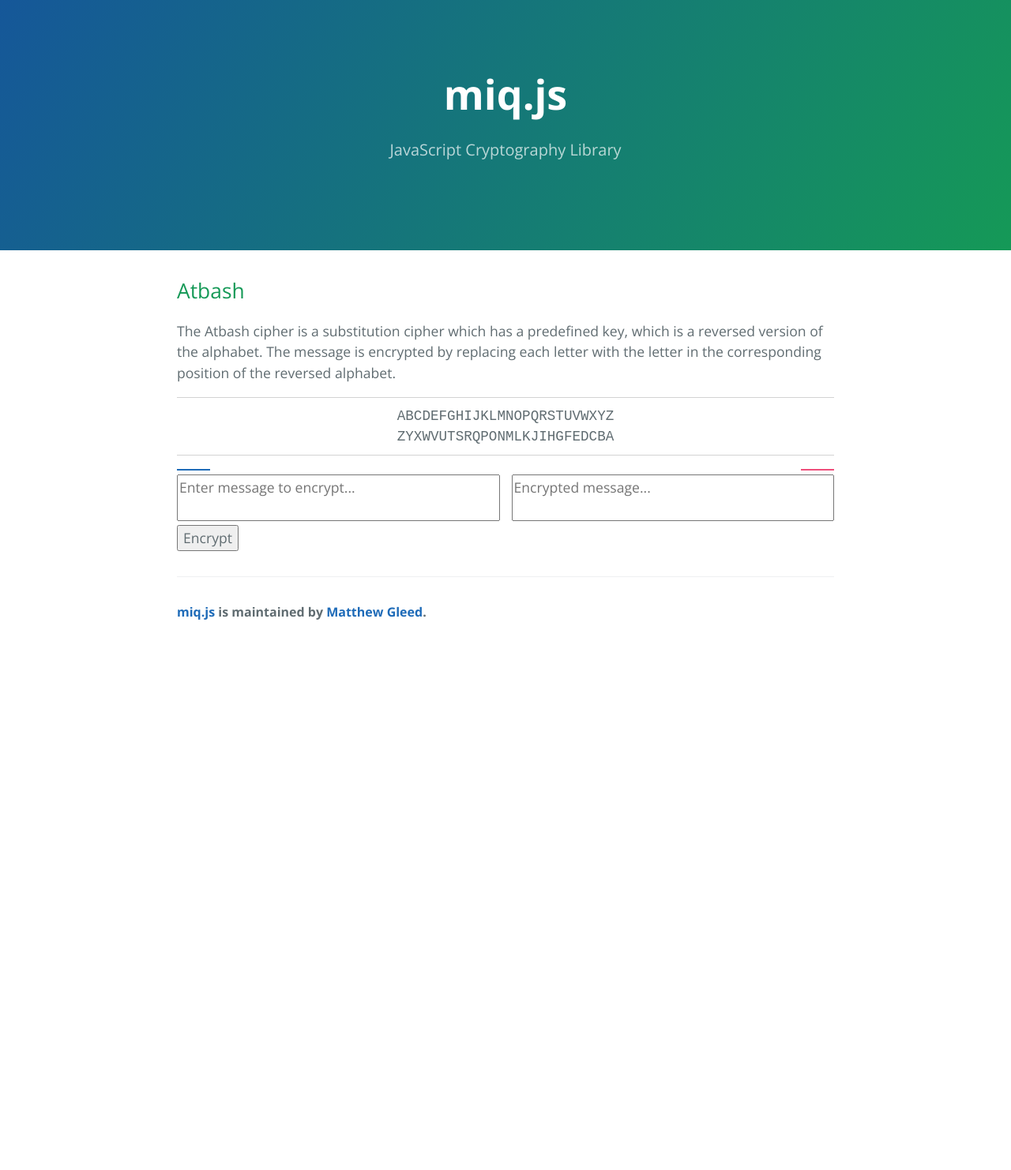
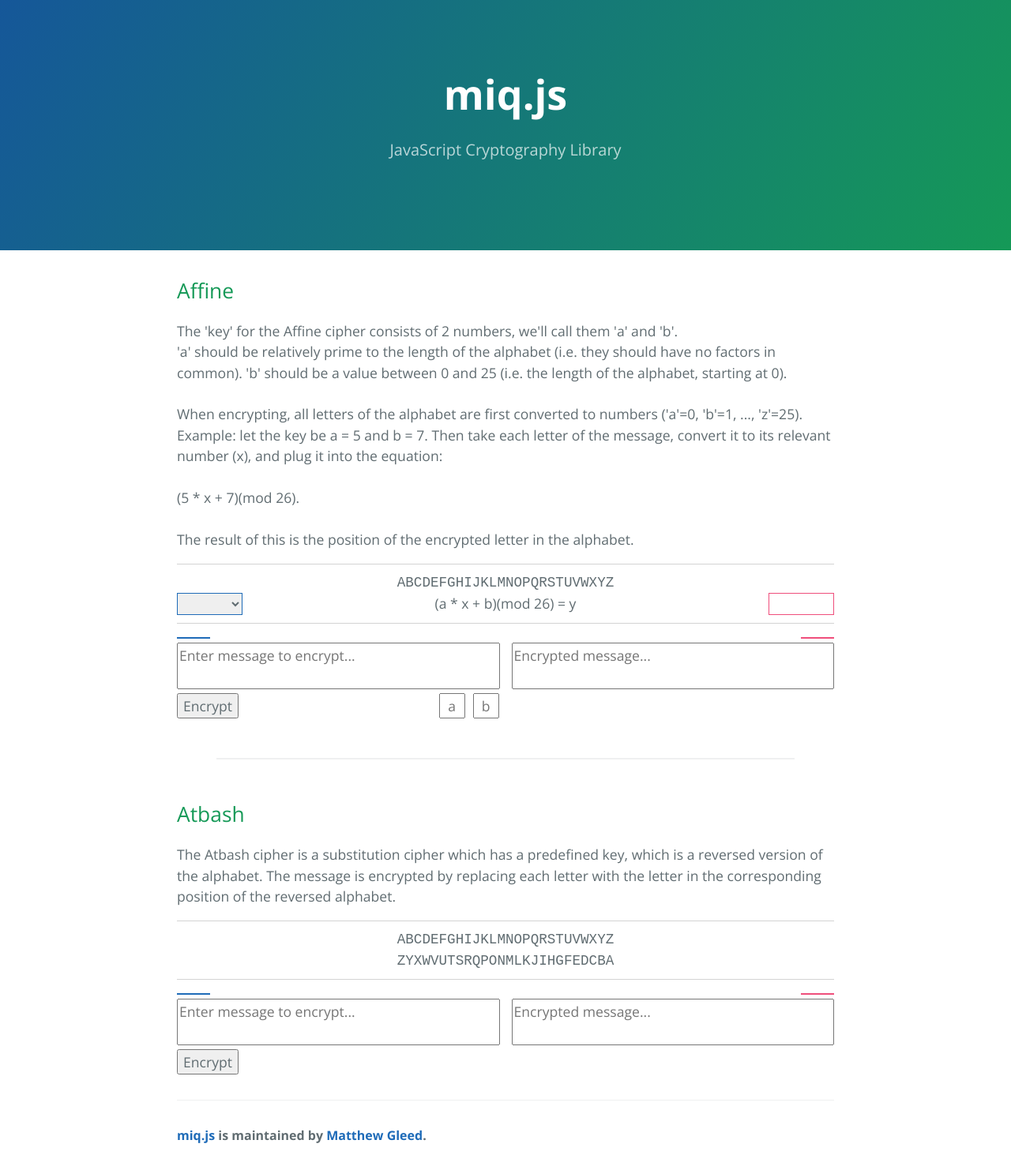
Before and after one commit to MattG-ZA/miq.js, a Jekyll site: the page built from README.md, in a window 1280 px wide. Shown: the whole page at 79% size. Built offline with Jekyll 4.4.1, drawn with Linux system fonts in a browser that asks for light colours; our own code applies the rules of GitHub Pages for plain Markdown files; before the commit the page ends 900 px from its top, so only the background shows below that.

Commit message:
Affine cipher example WIP

```diff
--- a/_layouts/default.html
+++ b/_layouts/default.html
@@ -7,12 +7,12 @@
   <meta name="theme-color" content="#157878">
   <meta name="apple-mobile-web-app-status-bar-style" content="black-translucent">
 
-<!--   <link rel="stylesheet" href="../assets/css/templateStyle.css"> -->
-  <link rel="stylesheet" href="{{ site.baseurl }}/assets/css/templateStyle.css">
-<!--   <link rel="stylesheet" href="../assets/css/customStyle.css"> -->
-  <link rel="stylesheet" href="{{ site.baseurl }}/assets/css/customStyle.css">
-<!--   <link rel="icon" type="image/png" href="../assets/media/icon.png" /> -->
-  <link rel="icon" type="image/png" href="{{ site.baseurl }}/assets/media/icon.png" />
+  <link rel="stylesheet" href="../assets/css/templateStyle.css">
+<!--   <link rel="stylesheet" href="{{ site.baseurl }}/assets/css/templateStyle.css"> -->
+  <link rel="stylesheet" href="../assets/css/customStyle.css">
+<!--   <link rel="stylesheet" href="{{ site.baseurl }}/assets/css/customStyle.css"> -->
+  <link rel="icon" type="image/png" href="../assets/media/icon.png" />
+<!--   <link rel="icon" type="image/png" href="{{ site.baseurl }}/assets/media/icon.png" /> -->
 
   <title>miq.js</title>
 </head>
@@ -25,15 +25,54 @@
 
   <main id="content" class="main-content" role="main">
     <span>
+      <h2>Affine</h2>
+      <p>
+          The 'key' for the Affine cipher consists of 2 numbers, we'll call them 'a' and 'b'. <br/>
+          'a' should be relatively prime to the length of the alphabet (i.e. they should have no factors in common).
+          'b' should be a value between 0 and 25 (i.e. the length of the alphabet, starting at 0). <br/><br/>
+          When encrypting, all letters of the alphabet are first converted to numbers ('a'=0, 'b'=1, ..., 'z'=25).
+          Example: let the key be a = 5 and b = 7.
+          Then take each letter of the message, convert it to its relevant number (x), and plug it into the equation: <br/><br/>
+          (5 * x + 7)(mod 26). <br/><br/>
+          The result of this is the position of the encrypted letter in the alphabet.
+      </p>
+      <p id="affine_alpha" class="alpha-top">
+        ABCDEFGHIJKLMNOPQRSTUVWXYZ
+      </p>
+      <span style="display: flex; justify-content: space-between; border-bottom: 1px solid lightgrey; padding-bottom: 10px; margin-bottom: 17px;">
+        <select id="select_letter" style="width: 10%; text-align: center; border: 1px solid #1e6bb8;" onchange="updateAffineExample()"></select>
+        <span id="affine_equation">(a * x + b)(mod 26) = y</span>
+        <input id="affine_answer" style="width: 10%; text-align: center; border: 1px solid #ef4e7b;" />
+      </span>
+      <span class="legend-container">
+        <span class="message-legend"></span>
+        <span class="message-encrypted-legend"></span>
+      </span>
+      <div class="message-container">
+        <textarea id="affine_message" class="message" placeholder="Enter message to encrypt..."></textarea>
+        <textarea id="affine_message_encrypted" class="message-encrypted" placeholder="Encrypted message..." readonly></textarea>
+      </div>
+      <div class="affine-button-container">
+        <button type="button" onclick="encryptMessage('affine')">Encrypt</button>
+        <span class="affine-inputs-container">
+          <input id="affine_num1_input" class="affine-num1-input" placeholder="a" />
+          <input id="affine_num2_input" class="affine-num2-input" placeholder="b"/>
+        </span>
+      </div>
+    </span>
+    <div class="divider">
+      <hr />
+    </div>
+    <span>
       <h2>Atbash</h2>
       <p>
         The Atbash cipher is a substitution cipher which has a predefined key, which is a reversed version of the alphabet.
         The message is encrypted by replacing each letter with the letter in the corresponding position of the reversed alphabet.
       </p>
-      <p class="atbash-top" id="atbash_alpha">
+      <p id="atbash_alpha" class="alpha-top">
         ABCDEFGHIJKLMNOPQRSTUVWXYZ
       </p>
-      <p class="atbash-bottom" id="atbash_alpha_reversed">
+      <p id="atbash_alpha_reversed" class="alpha-bottom">
         ZYXWVUTSRQPONMLKJIHGFEDCBA
       </p>
       <span class="legend-container">
@@ -55,9 +94,9 @@
   </main>
 </body>
 
-<script src="{{ site.baseurl }}/assets/js/miq.js"></script>
-<script src="{{ site.baseurl }}/assets/js/app.js"></script>
-<!-- <script src="../assets/js/miq.js"></script>
-<script src="../assets/js/app.js"></script> -->
+<!-- <script src="{{ site.baseurl }}/assets/js/miq.js"></script>
+<script src="{{ site.baseurl }}/assets/js/app.js"></script> -->
+<script src="../assets/js/miq.js"></script>
+<script src="../assets/js/app.js"></script>
 
 </html>
--- a/assets/css/customStyle.css
+++ b/assets/css/customStyle.css
@@ -14,21 +14,27 @@ textarea.message-encrypted{
     resize: none;
     flex: 1 1;
 }
-p.atbash-top{
+div.divider{
+    margin: 50px;
+}
+div.affine-button-container{
+    width: 49%;
+    display: flex;
+}
+p.alpha-top{
     border-top: 1px solid lightgrey;
     padding-top: 10px;
     margin-bottom: 0px;
     font-family: monospace;
     text-align: center;
 }
-p.atbash-bottom{
+p.alpha-bottom{
     border-bottom: 1px solid lightgrey;
     padding-bottom: 10px;
-    margin-bottom: 25px;
+    margin-bottom: 17px;
     margin-top: 0px;
     font-family: monospace;
     text-align: center;
-    margin-bottom: 17px;
 }
 span.legend-container{
     display: flex;
@@ -44,3 +50,16 @@ span.message-encrypted-legend{
     width: 5%;
     margin-bottom: 5px;
 }
+span.affine-inputs-container{
+    display: flex;
+}
+input.affine-num1-input{
+    width: 10%;
+    margin-left: auto;
+    margin-right: 10px;
+    text-align: center;
+}
+input.affine-num2-input{
+    width: 10%;
+    text-align: center;
+}
--- a/assets/js/app.js
+++ b/assets/js/app.js
@@ -4,10 +4,44 @@ const alphabet = 'ABCDEFGHIJKLMNOPQRSTUVWXYZ';
 
 const encryptMessage = (cipher) => {
     let encryptedMessage = '';
+    let message = '';
 
     switch(cipher) {
+        case 'affine':
+            message = document.getElementById('affine_message').value;
+
+            const num1 = parseInt(document.getElementById('affine_num1_input').value);
+            const num2 = parseInt(document.getElementById('affine_num2_input').value);
+
+            encryptedMessage = m.affine(message, num1, num2);
+            document.getElementById('affine_message_encrypted').value = encryptedMessage;
+
+            // Populate letter selector
+            let select = document.getElementById("select_letter");
+            let options = message.split('');
+
+            // Clear any previous options
+            for(let i = select.options.length - 1; i >= 0; i--) {
+                select.remove(i);
+            }
+
+            // Add new options
+            for(let i = 0; i < options.length; i++) {
+                if (alphabet.includes(options[i].toUpperCase())) {
+                    let opt = options[i];
+                    let el = document.createElement("option");
+
+                    el.textContent = opt.toUpperCase();
+                    el.value = opt;
+                    select.appendChild(el);
+                }
+            }
+
+            updateAffineExample();
+
+            break;
         case 'atbash':
-            const message = document.getElementById('atbash_message').value;
+            message = document.getElementById('atbash_message').value;
 
             encryptedMessage = m.atbash(message);
             document.getElementById('atbash_message_encrypted').value = encryptedMessage;
@@ -23,16 +57,31 @@ const encryptMessage = (cipher) => {
 
 // Utility Functions
 const boldCharacters = (message, alphabet, colour) => {
-    let boldAlphabet = '';
+    let boldAlphabet = alphabet;
 
-    for(let i = 0; i < alphabet.length; i++) {
-        if (message.toUpperCase().indexOf(alphabet[i]) > -1) {
-            boldAlphabet += `<span style="color: ${colour}"><b>` + alphabet[i] + '</b></span>';
-        }
-        else {
-            boldAlphabet += alphabet[i];
+    for (let i = 0; i < message.length;  i++) {
+        if (alphabet.includes(message[i].toUpperCase())) {
+            boldAlphabet = boldAlphabet.replace(message[i].toUpperCase(), `<span style="color: ${colour}"><b>${message[i].toUpperCase()}</b></span>`);
         }
     }
-    console.log(boldAlphabet);
+
     return boldAlphabet;
 }
+
+const updateAffineExample = () => {
+    const num1 = parseInt(document.getElementById('affine_num1_input').value);
+    const num2 = parseInt(document.getElementById('affine_num2_input').value);
+
+    let select = document.getElementById("select_letter");
+
+    const index = (num1 * alphabet.indexOf(select.value.toUpperCase()) + num2) % 26;
+
+    const xHighlight = `<span style="color: #1e6bb8"><b>${alphabet.indexOf(select.value.toUpperCase())}</b></span>`;
+    const yHighlight = `<span style="color: #ef4e7b"><b>${index}</b></span>`;
+
+    document.getElementById("affine_equation").innerHTML = `(${num1} * ${xHighlight} + ${num2})(mod 26) = ${yHighlight}`;
+    document.getElementById("affine_answer").value = alphabet[index];
+
+    document.getElementById('affine_alpha').innerHTML = boldCharacters(select.value, alphabet, '#1e6bb8');
+    document.getElementById('affine_alpha').innerHTML = boldCharacters(alphabet[index], document.getElementById('affine_alpha').innerHTML, '#ef4e7b');
+}
```
